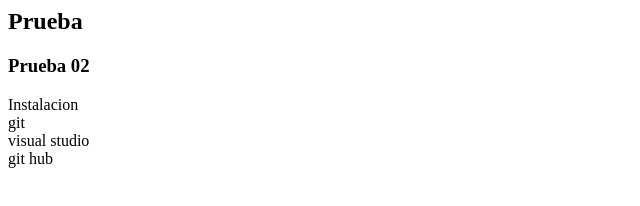
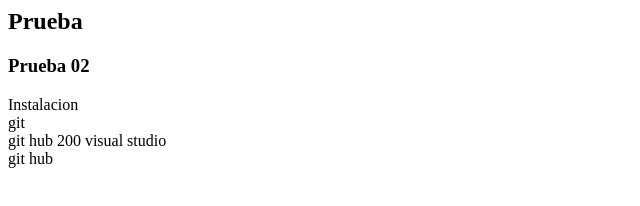
Before and after one commit to Gon44800/pruebagit, a plain HTML site: page index.html in a window 1280 px wide. Shown: the whole page, without its empty margins (0-640 px from the left). Drawn offline with Linux system fonts and the light colour scheme.

Commit message:
cuarto commit

```diff
--- a/index.html
+++ b/index.html
@@ -6,6 +6,7 @@
 <p>
 Instalacion <br>
 git <br>
+git hub 200
 visual studio <br>
 git hub
 </body>
```
